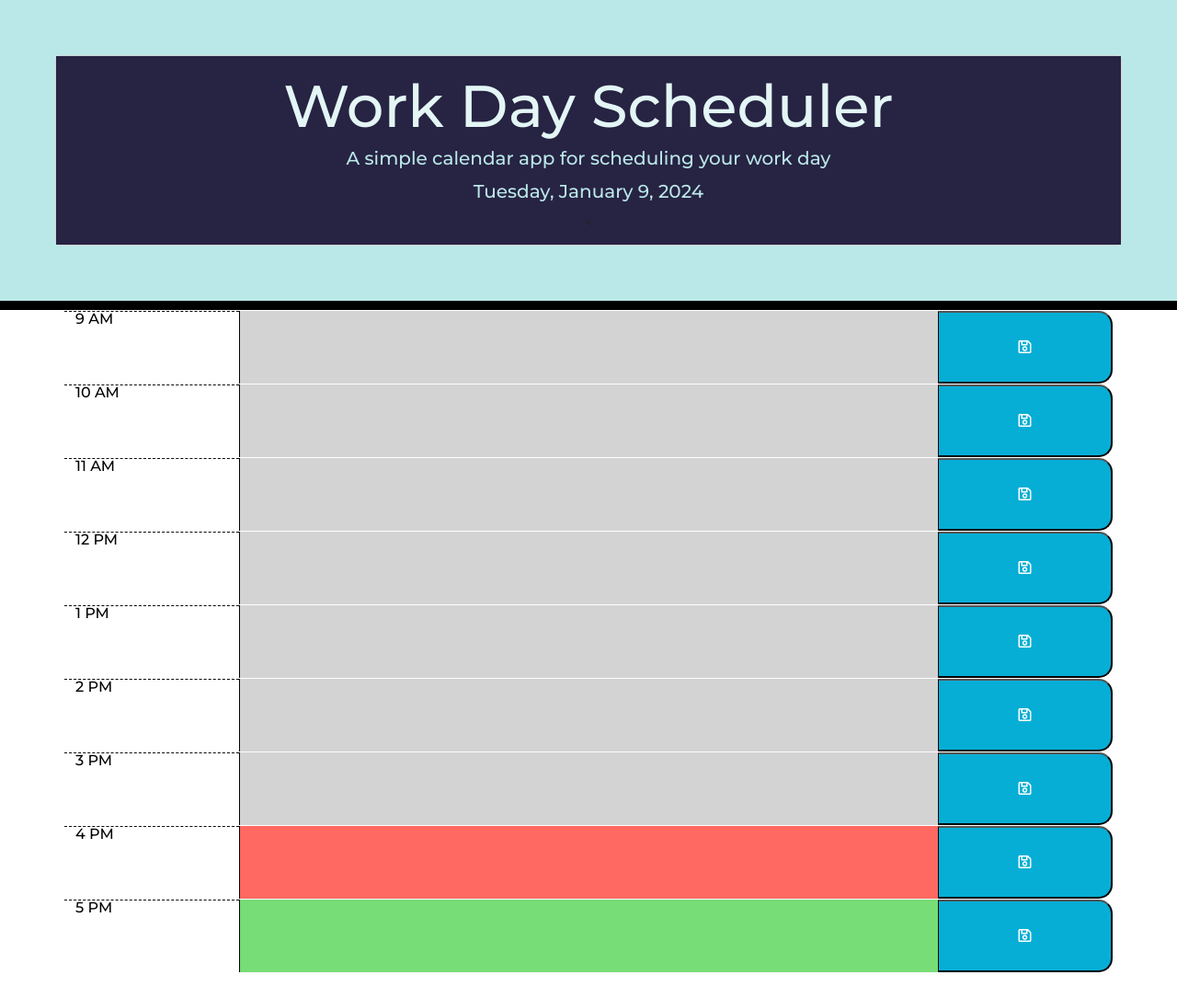
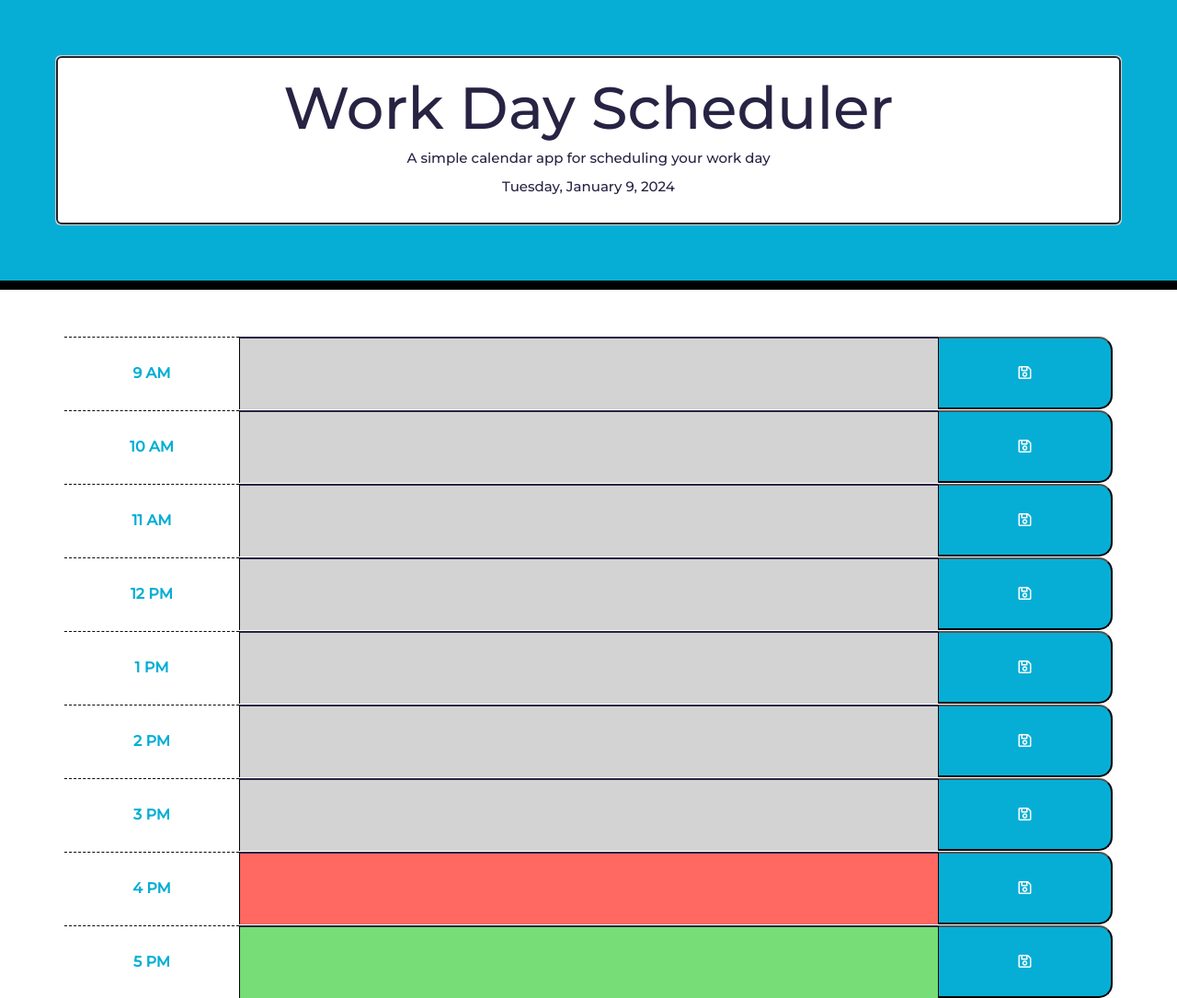
Before and after one commit to blaztted/work-day-scheduler, a website with bundled scripts: page index.html in a window 1280 px wide. Shown: the whole page at 92% size. Before the commit the page ends 1057 px from the top, so only its background shows below. Built offline with nearby package versions, Linux system fonts and the light colour scheme.

Commit message:
changed some css in order to center the hours and changed header background color to match the save button color

```diff
--- a/assets/script.js
+++ b/assets/script.js
@@ -21,7 +21,6 @@ let hourDisplay = dayjs();
 
 //Display current day
 $("#currentDay").text(currentDate);
-console.log(currentDate);
 
 function displayCalendar(today, calEvents) {
   let hourRow = dayjs(today).hour(9);
@@ -72,7 +71,6 @@ function startCalendar() {
 
 function storeEvents() {
   localStorage.setItem("calEvents", JSON.stringify(calEvents));
-  console.log(calEvents);
 }
 
 function loadEvents() {
--- a/assets/style.css
+++ b/assets/style.css
@@ -3,7 +3,8 @@
 :root {
   --light: #ffffff;
   --lightgreen: #e3f6f5;
-  --lightgreen2: #bae8e8;
+  --lightblue: #06aed5;
+  --grey: rgb(211, 211, 211);
   --dark: #272343;
 }
 
@@ -17,6 +18,8 @@ textarea {
   background: transparent;
   border: none;
   resize: none;
+  border-top: 2px solid var(--dark);
+
   color: black !important;
   font-weight: bold;
   border-left: 1px solid black;
@@ -30,19 +33,25 @@ header {
   border-radius: 0;
   border-bottom: 10px solid black;
   padding: 60px;
-  background-color: var(--lightgreen2);
+  background-color: var(--lightblue);
 }
 
 h1 {
-  color: var(--lightgreen);
+  color: var(--dark);
+}
+
+.container {
+  margin-top: 50px;
 }
 
 .card-body {
-  background-color: var(--dark);
+  background-color: var(--light);
+  border-width: 2px !important;
 }
 
 .card-body p {
-  color: var(--lightgreen2);
+  font-size: 15px;
+  color: var(--dark);
 }
 
 h1 .description {
@@ -64,6 +73,11 @@ h1 .description {
   background-color: #ffffff;
   color: #000000;
   border-top: 1px dashed #000000;
+  display: flex;
+  align-items: center;
+  justify-content: center;
+  font-weight: bold;
+  color: #06aed5;
 }
 
 .past {
--- a/index.html
+++ b/index.html
@@ -27,11 +27,11 @@
   <body>
     <header>
       <div class="card">
-        <div class="card-body">
+        <div class="card-body border border-dark rounded">
       <h1 class="display-3">Work Day Scheduler</h1>
       <p class="lead">A simple calendar app for scheduling your work day</p>
       <p id="currentDay" class="lead"></p>
-      <
+
     </header>
     <div class="container">
       <!-- Timeblocks go here -->
```
